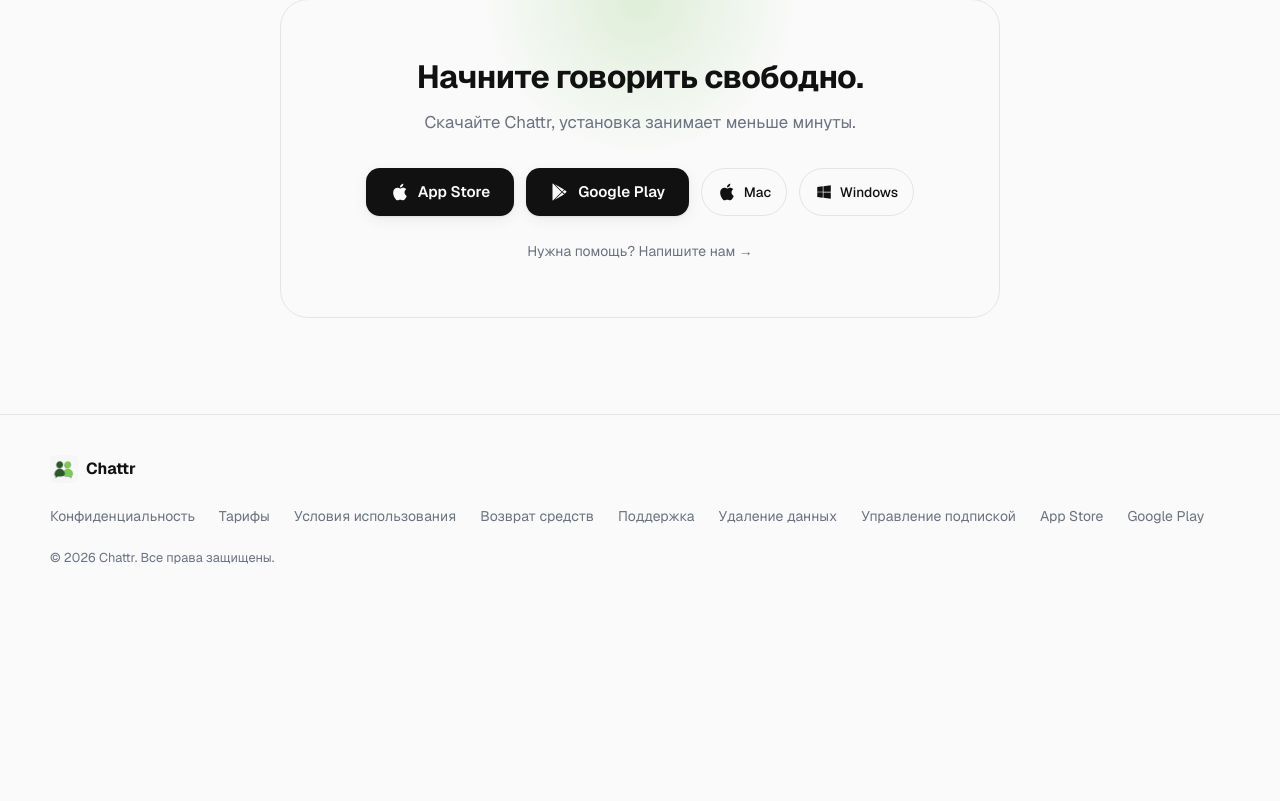
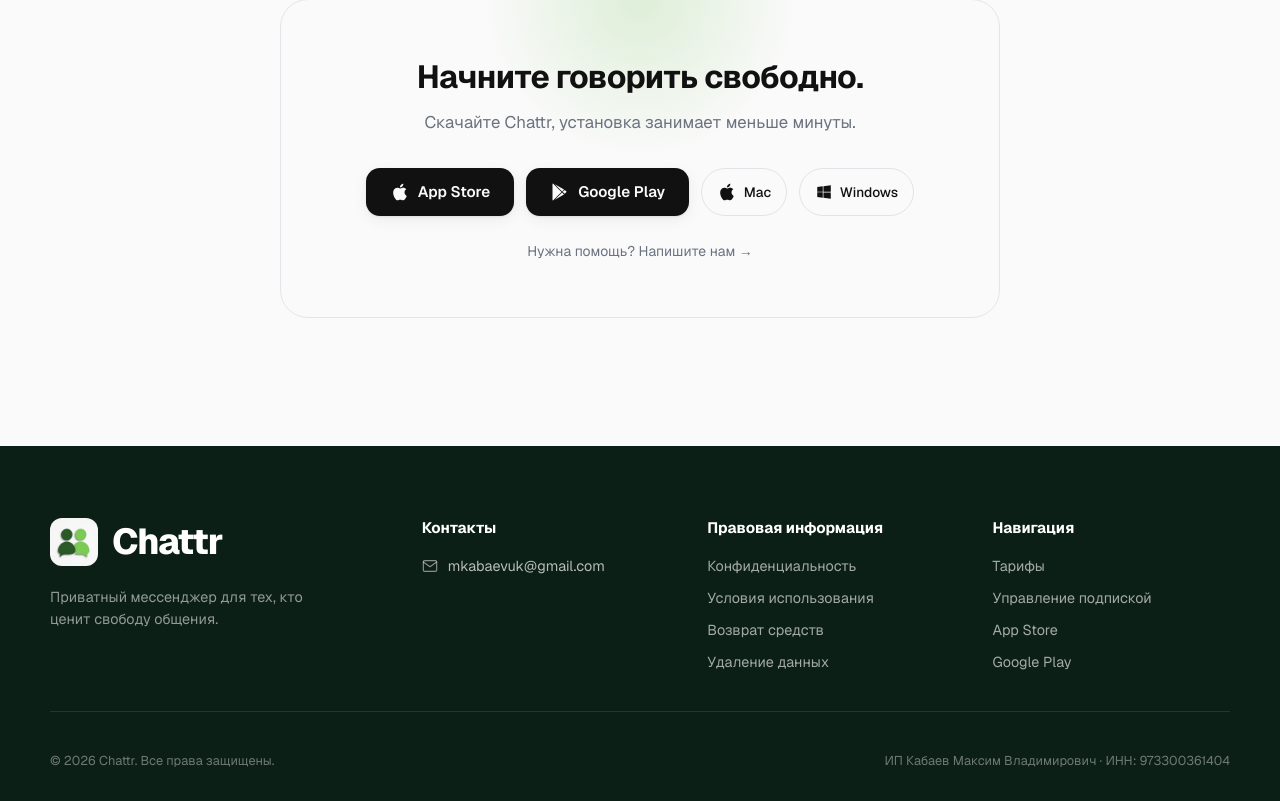
Before and after one commit to MaximKabaev/Chattr-website, a Next.js app in the folder frontend/: page / in a window 1280 px wide. Shown: the part 1493-2294 px from the top of the page. Before the commit the page ends 2099 px from the top, so only its background shows below. Built offline with nearby package versions, Linux system fonts and the light colour scheme.

Commit message:
footer done

```diff
--- a/frontend/src/app/page.module.css
+++ b/frontend/src/app/page.module.css
@@ -769,54 +769,117 @@
 
 /* ===== Footer ===== */
 .footer {
-  border-top: 1px solid var(--border);
-  padding: 2.5rem 2rem;
+  background: #0c1f17;
+  color: rgba(255, 255, 255, 0.85);
+  padding: 4.5rem 2rem 2rem;
+  margin-top: 2rem;
 }
 
 .footerInner {
   max-width: 1180px;
   margin: 0 auto;
   display: flex;
-  align-items: center;
-  justify-content: space-between;
-  flex-wrap: wrap;
-  gap: 1.5rem;
+  flex-direction: column;
+  gap: 2.5rem;
+}
+
+.footerTop {
+  display: grid;
+  grid-template-columns: 1.5fr 1.1fr 1.1fr 1.1fr;
+  gap: 3rem;
+  padding-bottom: 2.5rem;
+  border-bottom: 1px solid rgba(255, 255, 255, 0.1);
 }
 
 .footerBrand {
   display: flex;
+  flex-direction: column;
+  gap: 1.25rem;
+}
+
+.footerLogoRow {
+  display: flex;
   align-items: center;
-  gap: 0.5rem;
+  gap: 0.875rem;
 }
 
 .footerIcon {
-  border-radius: 6px;
+  border-radius: 12px;
 }
 
 .footerLogo {
-  font-weight: 700;
-  font-size: 1rem;
+  font-size: 2.25rem;
+  font-weight: 800;
+  letter-spacing: -0.03em;
+  color: #fff;
 }
 
-.footerNav {
+.footerTagline {
+  font-size: 0.9rem;
+  line-height: 1.55;
+  color: rgba(255, 255, 255, 0.55);
+  max-width: 280px;
+}
+
+.footerColumn {
   display: flex;
-  gap: 1.5rem;
-  flex-wrap: wrap;
+  flex-direction: column;
+  gap: 0.875rem;
+}
+
+.footerHeading {
+  font-size: 0.95rem;
+  font-weight: 650;
+  color: #fff;
+  margin-bottom: 0.375rem;
+  letter-spacing: -0.005em;
 }
 
 .footerLink {
-  font-size: 0.875rem;
-  color: var(--muted);
+  font-size: 0.9rem;
+  color: rgba(255, 255, 255, 0.62);
   transition: color 0.15s;
+  width: fit-content;
 }
 
 .footerLink:hover {
-  color: var(--foreground);
+  color: #fff;
+}
+
+.footerContact {
+  display: inline-flex;
+  align-items: center;
+  gap: 0.625rem;
+  font-size: 0.9rem;
+  color: rgba(255, 255, 255, 0.7);
+  transition: color 0.15s;
+  width: fit-content;
+}
+
+.footerContact svg {
+  flex-shrink: 0;
+  color: rgba(255, 255, 255, 0.5);
+}
+
+.footerContact:hover {
+  color: #fff;
+}
+
+.footerContact:hover svg {
+  color: var(--green-400);
+}
+
+.footerBottom {
+  display: flex;
+  justify-content: space-between;
+  align-items: center;
+  flex-wrap: wrap;
+  gap: 1rem;
 }
 
 .copyright {
   font-size: 0.8rem;
-  color: var(--muted);
+  color: rgba(255, 255, 255, 0.4);
 }
 
 /* ===== Responsive ===== */
@@ -865,6 +928,15 @@
   .bentoWideAccent {
     width: 100%;
   }
+
+  .footerTop {
+    grid-template-columns: 1fr 1fr;
+    gap: 2.5rem;
+  }
+
+  .footerBrand {
+    grid-column: span 2;
+  }
 }
 
 @media (max-width: 768px) {
@@ -888,13 +960,23 @@
     padding: 2.5rem 1.5rem;
   }
 
-  .footerInner {
-    flex-direction: column;
-    text-align: center;
+  .footer {
+    padding: 3.5rem 1.5rem 1.75rem;
   }
 
-  .footerNav {
-    justify-content: center;
+  .footerTop {
+    grid-template-columns: 1fr 1fr;
+    gap: 2rem;
+  }
+
+  .footerBrand {
+    grid-column: span 2;
+  }
+
+  .footerBottom {
+    flex-direction: column;
+    align-items: flex-start;
+    text-align: left;
   }
 
   .headerNav {
--- a/frontend/src/app/page.tsx
+++ b/frontend/src/app/page.tsx
@@ -267,22 +267,38 @@
       {/* Footer */}
       <footer className={styles.footer}>
         <div className={styles.footerInner}>
+          <div className={styles.footerTop}>
             <div className={styles.footerBrand}>
+              <div className={styles.footerLogoRow}>
                 <Image
                   src="/app-icon.png"
                   alt="Chattr"
-              width={28}
-              height={28}
+                  width={48}
+                  height={48}
                   className={styles.footerIcon}
                 />
                 <span className={styles.footerLogo}>Chattr</span>
               </div>
-          <nav className={styles.footerNav}>
+              <p className={styles.footerTagline}>
+                Приватный мессенджер для тех, кто ценит свободу общения.
+              </p>
+            </div>
+
+            <div className={styles.footerColumn}>
+              <h4 className={styles.footerHeading}>Контакты</h4>
+              <a href="mailto:mkabaevuk@gmail.com" className={styles.footerContact}>
+                <svg viewBox="0 0 24 24" fill="none" stroke="currentColor" strokeWidth="1.75" strokeLinecap="round" strokeLinejoin="round" width="16" height="16" aria-hidden="true">
+                  <path d="M4 4h16c1.1 0 2 .9 2 2v12c0 1.1-.9 2-2 2H4c-1.1 0-2-.9-2-2V6c0-1.1.9-2 2-2z" />
+                  <polyline points="22,6 12,13 2,6" />
+                </svg>
+                mkabaevuk@gmail.com
+              </a>
+            </div>
+
+            <div className={styles.footerColumn}>
+              <h4 className={styles.footerHeading}>Правовая информация</h4>
               <Link href="/privacy" className={styles.footerLink}>
                 Конфиденциальность
-            </Link>
-            <Link href="/pricing" className={styles.footerLink}>
-              Тарифы
               </Link>
               <Link href="/terms" className={styles.footerLink}>
                 Условия использования
@@ -290,11 +306,15 @@
               <Link href="/refund" className={styles.footerLink}>
                 Возврат средств
               </Link>
-            <Link href="/support" className={styles.footerLink}>
-              Поддержка
-            </Link>
               <Link href="/data-deletion" className={styles.footerLink}>
                 Удаление данных
+              </Link>
+            </div>
+
+            <div className={styles.footerColumn}>
+              <h4 className={styles.footerHeading}>Навигация</h4>
+              <Link href="/pricing" className={styles.footerLink}>
+                Тарифы
               </Link>
               <Link href="/account" className={styles.footerLink}>
                 Управление подпиской
@@ -305,10 +325,17 @@
               <a href={PLAY_STORE_URL} className={styles.footerLink}>
                 Google Play
               </a>
-          </nav>
+            </div>
+          </div>
+
+          <div className={styles.footerBottom}>
             <p className={styles.copyright}>
               &copy; {new Date().getFullYear()} Chattr. Все права защищены.
             </p>
+            <p className={styles.copyright}>
+              ИП Кабаев Максим Владимирович · ИНН: 973300361404
+            </p>
+          </div>
         </div>
       </footer>
     </div>
```
Lines whose indentation alone changed are shown as unchanged.
